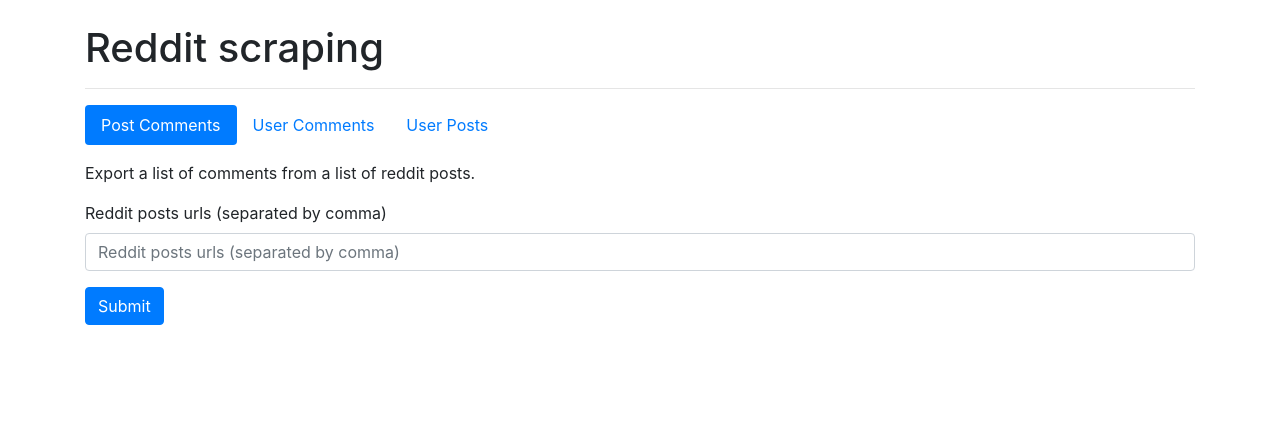
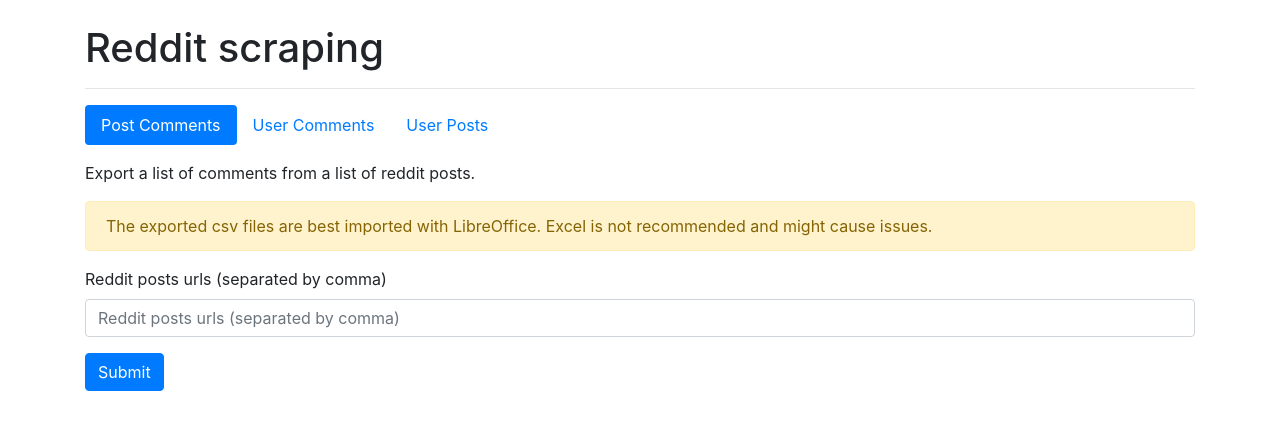
Before and after one commit to dbeley/django-reddit, a Django app: page /scraping in a window 1280 px wide. Shown: the part 56-486 px from the top of the page. Run offline with Django 3.2, Linux system fonts and the light colour scheme; some libraries are stand-ins or nearby versions.

Commit message:
Add warning about excel.

```diff
--- a/reddit_scraper/templates/base.html
+++ b/reddit_scraper/templates/base.html
@@ -5,6 +5,8 @@
 {% bootstrap_css %}
 {% bootstrap_javascript jquery='full' %}
 
+<meta charset="utf-8">
+<title>Reddit tools</title>
 
 <nav class="navbar navbar-expand-lg navbar-dark bg-dark">
     <div class="container">
@@ -24,7 +26,6 @@
           </ul>
         </div>
     </div>
-
 </nav>
 <br>
 
--- a/reddit_scraper/templates/reddit_scraper/reddit_scraper.html
+++ b/reddit_scraper/templates/reddit_scraper/reddit_scraper.html
@@ -24,6 +24,9 @@
 <div class="tab-content" id="pills-tabContent">
   <div class="tab-pane fade show active" id="postcomments" role="tabpanel" aria-labelledby="postcomments-tab">
   	  <p>Export a list of comments from a list of reddit posts.</p>
+		<div class="alert alert-warning" role="alert">
+		The exported csv files are best imported with LibreOffice. Excel is not recommended and might cause issues.
+		</div>
   	  <form action="" method="post" class="form">
     	{% csrf_token %}
     	{% bootstrap_form formpostcomments layout='inline' %}
@@ -34,6 +37,9 @@
 </div>
   <div class="tab-pane fade" id="usercomments" role="tabpanel" aria-labelledby="usercomments-tab">
   	  <p>Export the last 1000 comments of one or several reddit users.</p>
+		<div class="alert alert-warning" role="alert">
+		The exported csv files are best imported with LibreOffice. Excel is not recommended and might cause issues.
+		</div>
 	<form action="" method="post" class="form">
     	{% csrf_token %}
     	{% bootstrap_form formusercomments layout='inline' %}
```
